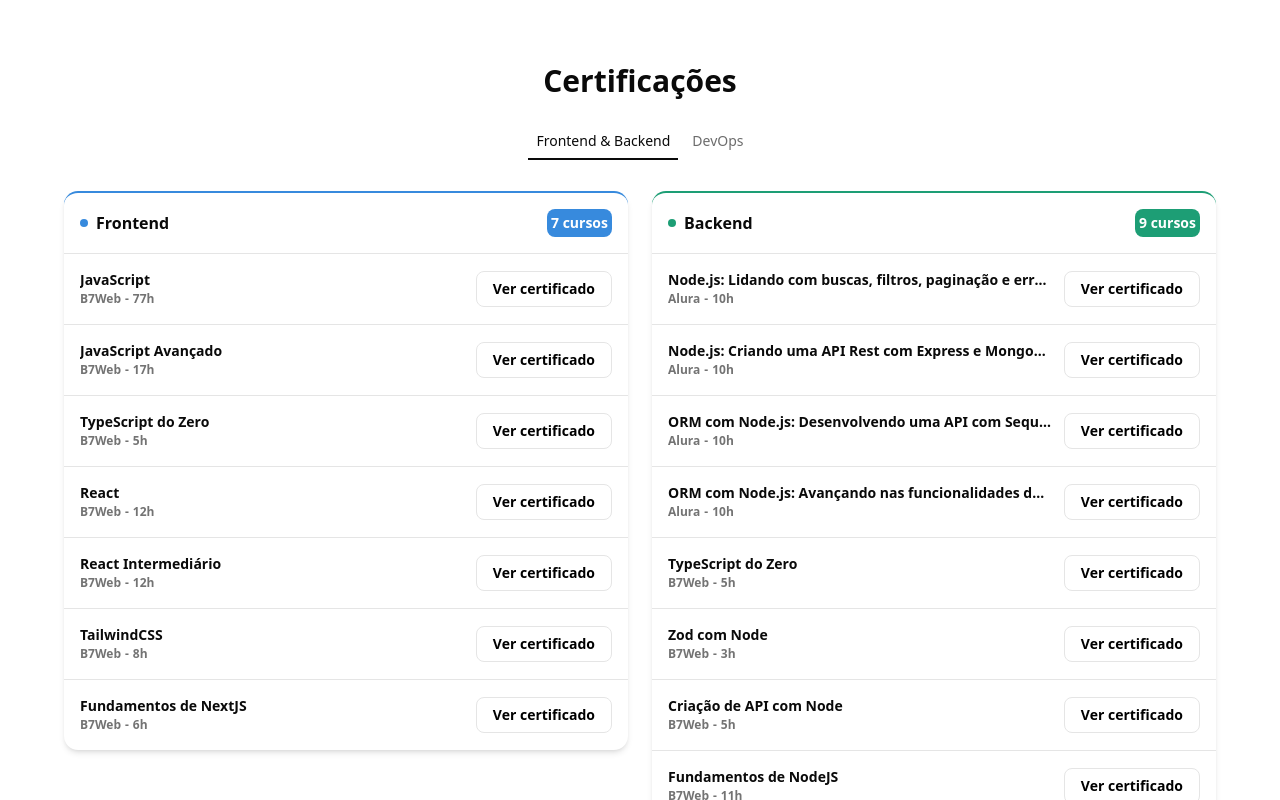
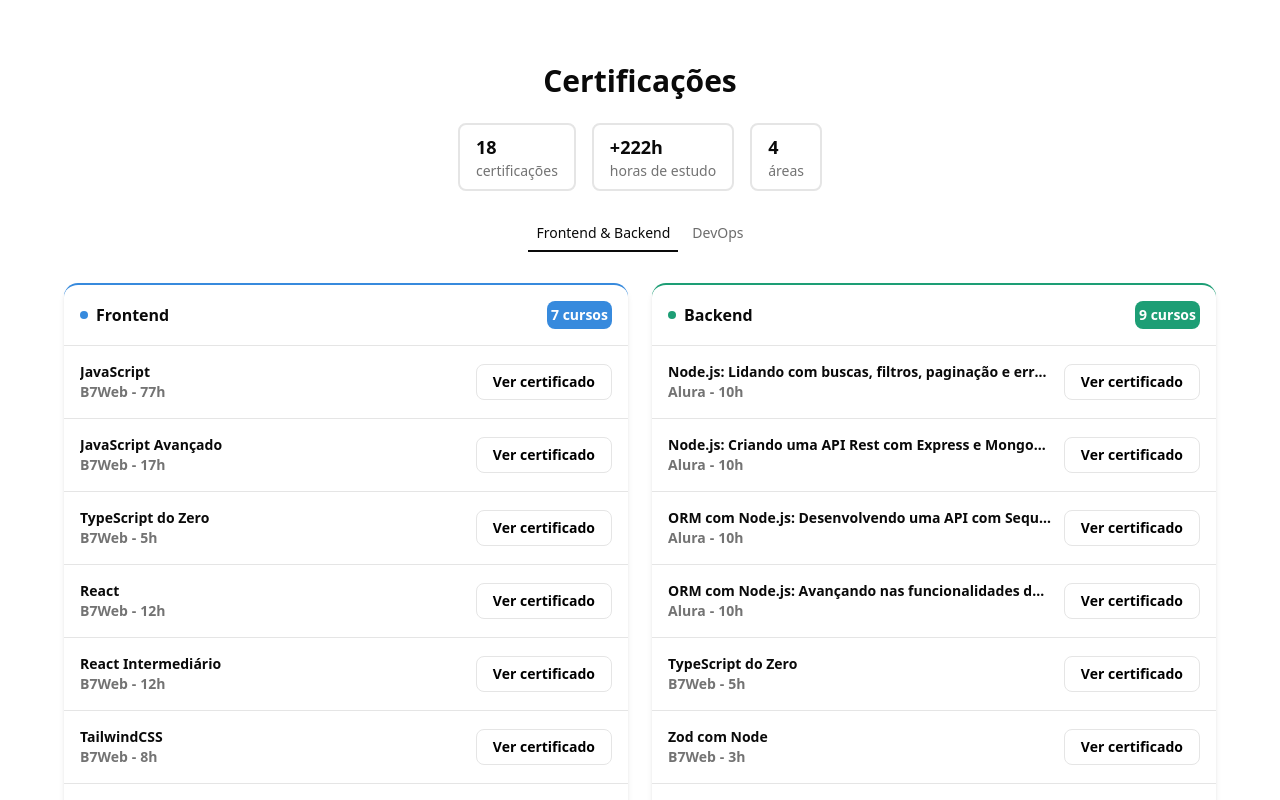
Before and after one commit to wgutto/augusto-brito-portfolio, a Next.js app: page / in a window 1280 px wide. Shown: the part 3200-4000 px from the top of the page. Built offline with nearby package versions, Linux system fonts and the light colour scheme.

Commit message:
add badge in section certifications

```diff
--- a/src/components/certifications/certificate-modal.tsx
+++ b/src/components/certifications/certificate-modal.tsx
@@ -76,10 +76,6 @@
 
                             {/* Content */}
                             <div>
-                                {/* <h2 id="modal-title" className="sr-only">
-                  Certificado: {courseName}
-                </h2> */}
-
                                 <div>
                                     <Image
                                         src={certificateImage}
--- a/src/components/certifications/course-row.tsx
+++ b/src/components/certifications/course-row.tsx
@@ -20,7 +20,7 @@
                     <TooltipContent>{course.name}</TooltipContent>
                 </Tooltip>
 
-                <div className="flex items-center gap-1 font-semibold text-[12px] text-muted-foreground">
+                <div className="flex items-center gap-1 font-semibold text-sm text-muted-foreground">
                     <p>{course.platformName}</p> - <p>{course.duration}h</p>
                 </div>
             </div>
--- a/src/components/layout/certifications.tsx
+++ b/src/components/layout/certifications.tsx
@@ -16,6 +16,8 @@
     const coursesInfraAndDevops = courses.filter((item) => item.skillArea === "INFRAANDDEVOPS")
     const coursesQualityAndTools = courses.filter((item) => item.skillArea === "QUALITYANDTOOLS")
 
+    const studyHours = courses.reduce((acc, item) => acc + item.duration, 0)
+
     return (
         <section
             id="certifications"
@@ -23,7 +25,24 @@
         >
             <h1 className="text-2xl md:text-3xl font-bold">Certificações</h1>
 
-            <Tabs defaultValue="frontend&backend" className="w-full max-w-6xl gap-8 mt-6">
+            <div className="flex items-center gap-4 my-6">
+                <div className="bg-card border-2 rounded-md py-2 px-4">
+                    <h1 className="font-bold text-lg">{courses.length}</h1>
+
+                    <p className="text-sm text-muted-foreground">certificações</p>
+                </div>
+
+                <div className="bg-card border-2 rounded-md py-2 px-4">
+                    <p className="font-bold text-lg">+{studyHours}h</p>
+                    <p className="text-sm text-muted-foreground">horas de estudo</p>
+                </div>
+                <div className="bg-card border-2 rounded-md py-2 px-4">
+                    <p className="font-bold text-lg">4</p>
+                    <p className="text-sm text-muted-foreground">áreas</p>
+                </div>
+            </div>
+
+            <Tabs defaultValue="frontend&backend" className="w-full max-w-6xl gap-8">
                 <TabsList variant={"line"} className="mx-auto">
                     <TabsTrigger value="frontend&backend" className="cursor-pointer">
                         Frontend & Backend
```
